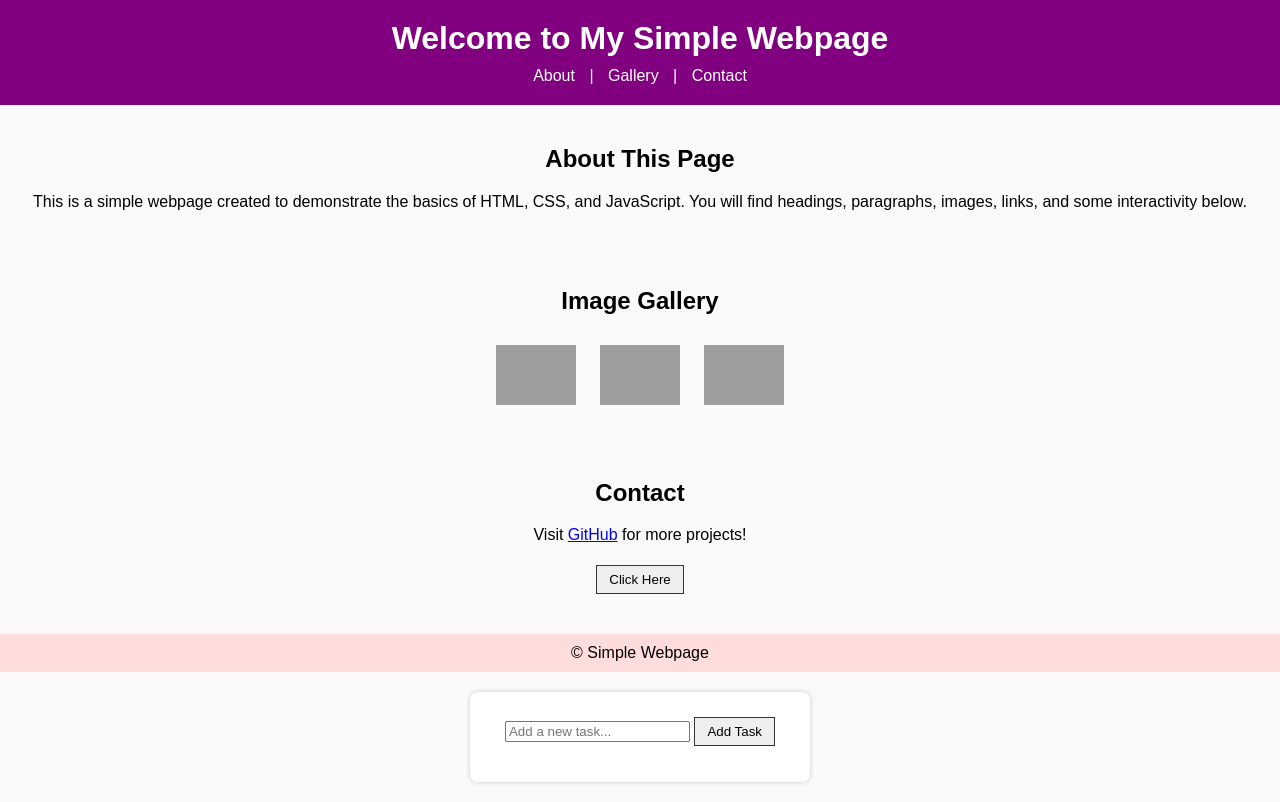
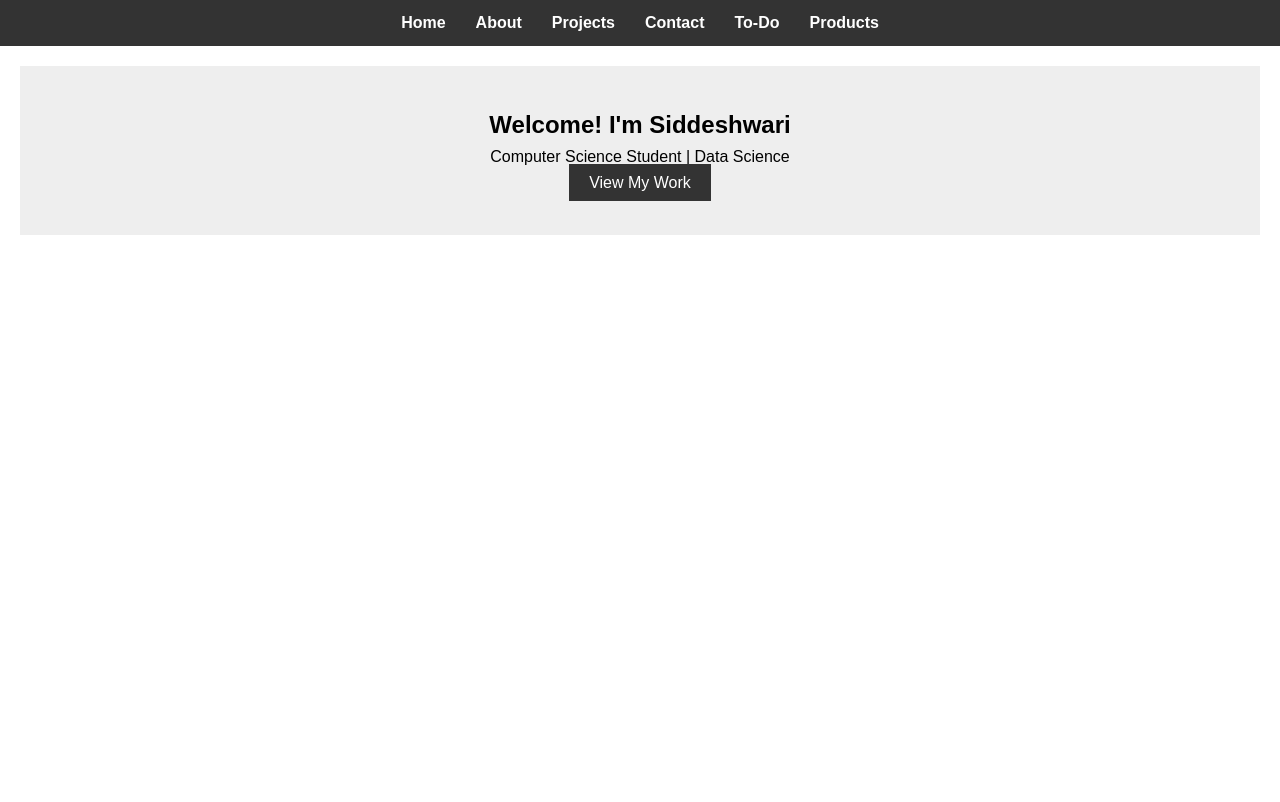
Before and after one commit to kalalisiddeshwari/INTERNSHIP-TASKS, a plain HTML site: page index.html in a window 1280 px wide. Drawn offline with Linux system fonts and the light colour scheme; grey boxes are pictures that could not be loaded.

Commit message:
Add files via upload

```diff
--- a/index.html
+++ b/index.html
@@ -3,171 +3,172 @@
 <head>
   <meta charset="UTF-8">
   <meta name="viewport" content="width=device-width, initial-scale=1.0">
-  <title>Simple Webpage</title>
+  <title>Portfolio + To-Do + Products</title>
   <style>
-    body {
-      font-family: Arial, sans-serif;
-      margin: 0;
-      padding: 0;
-      background: #fafafa;
-      text-align: center;
-    }
-
-    /* Header */
-    header {
-      background: purple;
-      color: white;
-      padding: 20px;
-    }
-
-    header h1 {
-      margin: 0;
-    }
-
-    nav {
-      margin-top: 10px;
-    }
-
-    nav a {
-      color: white;
-      text-decoration: none;
-      margin: 0 10px;
-    }
-    nav a:hover {
-      text-decoration: underline;
-    }
-
-    /* Sections */
-    section {
-      padding: 20px;
-    }
-
-    /* Gallery */
-    .gallery img {
-      width: 80px;
-      margin: 10px;
-    }
-
-    /* Contact */
-    .contact a {
-      color: blue;
-    }
-
-    button {
-      margin-top: 5px;
-      padding: 6px 12px;
-      border: 1px solid #333;
-      cursor: pointer;
-    }
-
-    /* Footer */
-    footer {
-      background: #fdd;
-      padding: 10px;
-      margin-top: 20px;
-    }
-
-    /* To-Do List */
-    #todo-container {
-      background: #fff;
-      padding: 20px;
-      width: 300px;
-      margin: 20px auto;
-      border-radius: 8px;
-      box-shadow: 0 0 5px rgba(0,0,0,0.2);
-    }
-
-    #taskList {
-      list-style: none;
-      padding: 0;
-    }
-
-    #taskList li {
-      background: #eee;
-      margin: 5px 0;
-      padding: 8px;
-      display: flex;
-      justify-content: space-between;
-      border-radius: 4px;
-    }
-
-    .delete-btn {
-      background: red;
-      color: white;
-      border: none;
-      padding: 4px 8px;
-      cursor: pointer;
-      border-radius: 4px;
-    }
+    *{margin:0;padding:0;box-sizing:border-box;}
+    body{font-family:Arial,sans-serif;line-height:1.6;}
+    header{background:#333;color:#fff;padding:10px;}
+    nav ul{list-style:none;display:flex;justify-content:center;}
+    nav ul li{margin:0 15px;}
+    nav ul li a{color:#fff;text-decoration:none;font-weight:bold;}
+    section{padding:20px;display:none;}
+    section.active{display:block;}
+    .hero{text-align:center;padding:40px;background:#eee;}
+    .btn{background:#333;color:#fff;padding:10px 20px;text-decoration:none;}
+    /* Contact form */
+    form input,form textarea{display:block;width:100%;margin:10px 0;padding:10px;}
+    form button{background:#333;color:#fff;padding:10px;border:none;cursor:pointer;}
+    /* To-Do */
+    #taskInput{padding:10px;width:70%;}
+    #todoSection button{padding:10px;}
+    #taskList{list-style:none;padding:0;}
+    #taskList li{background:#eee;margin:5px 0;padding:10px;display:flex;justify-content:space-between;}
+    /* Products */
+    .controls{margin-bottom:20px;}
+    .product{border:1px solid #ccc;padding:10px;margin:10px;display:inline-block;width:200px;}
   </style>
 </head>
 <body>
 
-  <!-- Header -->
+  <!-- Navigation -->
   <header>
-    <h1>Welcome to My Simple Webpage</h1>
     <nav>
-      <a href="#about">About</a> |
-      <a href="#gallery">Gallery</a> |
-      <a href="#contact">Contact</a>
+      <ul>
+        <li><a href="#" onclick="showSection('home')">Home</a></li>
+        <li><a href="#" onclick="showSection('about')">About</a></li>
+        <li><a href="#" onclick="showSection('projects')">Projects</a></li>
+        <li><a href="#" onclick="showSection('contact')">Contact</a></li>
+        <li><a href="#" onclick="showSection('todoSection')">To-Do</a></li>
+        <li><a href="#" onclick="showSection('productsSection')">Products</a></li>
+      </ul>
     </nav>
   </header>
 
+  <!-- Home -->
+  <section id="home" class="active">
+    <div class="hero">
+      <h2>Welcome! I'm Siddeshwari</h2>
+      <p>Computer Science Student | Data Science</p>
+      <a href="#" onclick="showSection('projects')" class="btn">View My Work</a>
+    </div>
+  </section>
+
   <!-- About -->
   <section id="about">
-    <h2>About This Page</h2>
-    <p>This is a simple webpage created to demonstrate the basics of HTML, CSS, and JavaScript.
-       You will find headings, paragraphs, images, links, and some interactivity below.</p>
+    <h2>About Me</h2>
+    <p>I am a Computer Science Engineering student specializing in Data Science with CGPA 8.7.
+       I completed Diploma with 9.6 GPA and School with 10 GPA.</p>
   </section>
 
-  <!-- Gallery -->
-  <section id="gallery" class="gallery">
-    <h2>Image Gallery</h2>
-    <img src="https://upload.wikimedia.org/wikipedia/commons/6/61/HTML5_logo_and_wordmark.svg" alt="HTML Logo">
-    <img src="https://upload.wikimedia.org/wikipedia/commons/d/d5/CSS3_logo_and_wordmark.svg" alt="CSS Logo">
-    <img src="https://upload.wikimedia.org/wikipedia/commons/6/6a/JavaScript-logo.png" alt="JS Logo">
+  <!-- Projects -->
+  <section id="projects">
+    <h2>My Projects</h2>
+    <ul>
+      <li>✔ To-Do App with LocalStorage</li>
+      <li>✔ Product Listing with Filtering & Sorting</li>
+      <li>✔ Portfolio Website</li>
+    </ul>
   </section>
 
   <!-- Contact -->
-  <section id="contact" class="contact">
-    <h2>Contact</h2>
-    <p>Visit <a href="https://github.com/" target="_blank">GitHub</a> for more projects!</p>
-    <button onclick="alert('Thanks for visiting!')">Click Here</button>
+  <section id="contact">
+    <h2>Contact Me</h2>
+    <form>
+      <input type="text" placeholder="Your Name" required>
+      <input type="email" placeholder="Your Email" required>
+      <textarea placeholder="Your Message"></textarea>
+      <button type="submit">Send</button>
+    </form>
   </section>
 
-  <!-- Footer -->
-  <footer>
-    © Simple Webpage
-  </footer>
+  <!-- To-Do App -->
+  <section id="todoSection">
+    <h2>To-Do List</h2>
+    <input type="text" id="taskInput" placeholder="Enter a task">
+    <button onclick="addTask()">Add</button>
+    <ul id="taskList"></ul>
+  </section>
 
-  <!-- To-Do List -->
-  <div id="todo-container">
-    <input type="text" id="taskInput" placeholder="Add a new task...">
-    <button id="addBtn">Add Task</button>
-    <ul id="taskList"></ul>
-  </div>
+  <!-- Products -->
+  <section id="productsSection">
+    <h2>Product Listing</h2>
+    <div class="controls">
+      <label>Filter by Category:
+        <select id="categoryFilter" onchange="renderProducts()">
+          <option value="all">All</option>
+          <option value="electronics">Electronics</option>
+          <option value="clothing">Clothing</option>
+        </select>
+      </label>
+      <label>Sort by:
+        <select id="sortOption" onchange="renderProducts()">
+          <option value="default">Default</option>
+          <option value="price">Price (Low-High)</option>
+          <option value="rating">Rating (High-Low)</option>
+        </select>
+      </label>
+    </div>
+    <div id="productList"></div>
+  </section>
 
   <!-- JavaScript -->
   <script>
-    // To-Do List functionality
-    document.getElementById("addBtn").onclick = function() {
-      let task = document.getElementById("taskInput").value.trim();
-      if(task !== "") {
-        let li = document.createElement("li");
-        li.textContent = task;
+    // Navigation
+    function showSection(id){
+      document.querySelectorAll("section").forEach(sec=>sec.classList.remove("active"));
+      document.getElementById(id).classList.add("active");
+    }
 
-        let delBtn = document.createElement("button");
-        delBtn.textContent = "Delete";
-        delBtn.className = "delete-btn";
-        delBtn.onclick = function() {
-          li.remove();
-        };
+    // To-Do App
+    let tasks=JSON.parse(localStorage.getItem("tasks"))||[];
+    function renderTasks(){
+      const list=document.getElementById("taskList");
+      list.innerHTML="";
+      tasks.forEach((task,i)=>{
+        list.innerHTML+=`<li>${task} <button onclick="deleteTask(${i})">❌</button></li>`;
+      });
+      localStorage.setItem("tasks",JSON.stringify(tasks));
+    }
+    function addTask(){
+      const input=document.getElementById("taskInput");
+      if(input.value.trim()!==""){
+        tasks.push(input.value);
+        input.value="";
+        renderTasks();
+      }
+    }
+    function deleteTask(i){
+      tasks.splice(i,1);
+      renderTasks();
+    }
+    renderTasks();
 
-        li.appendChild(delBtn);
-        document.getElementById("taskList").appendChild(li);
-        document.getElementById("taskInput").value = "";
-      }
-    };
+    // Products
+    const products=[
+      {name:"Laptop",category:"electronics",price:800,rating:4.5},
+      {name:"T-Shirt",category:"clothing",price:20,rating:4.2},
+      {name:"Phone",category:"electronics",price:500,rating:4.7},
+      {name:"Jeans",category:"clothing",price:40,rating:4.0}
+    ];
+    function renderProducts(){
+      const cat=document.getElementById("categoryFilter").value;
+      const sort=document.getElementById("sortOption").value;
+      let filtered=products.filter(p=>cat==="all"||p.category===cat);
+      if(sort==="price") filtered.sort((a,b)=>a.price-b.price);
+      if(sort==="rating") filtered.sort((a,b)=>b.rating-a.rating);
+      const list=document.getElementById("productList");
+      list.innerHTML="";
+      filtered.forEach(p=>{
+        list.innerHTML+=`
+          <div class="product">
+            <h3>${p.name}</h3>
+            <p>Category: ${p.category}</p>
+            <p>Price: $${p.price}</p>
+            <p>Rating: ${p.rating}</p>
+          </div>`;
+      });
+    }
+    renderProducts();
   </script>
 
 </body>
```
